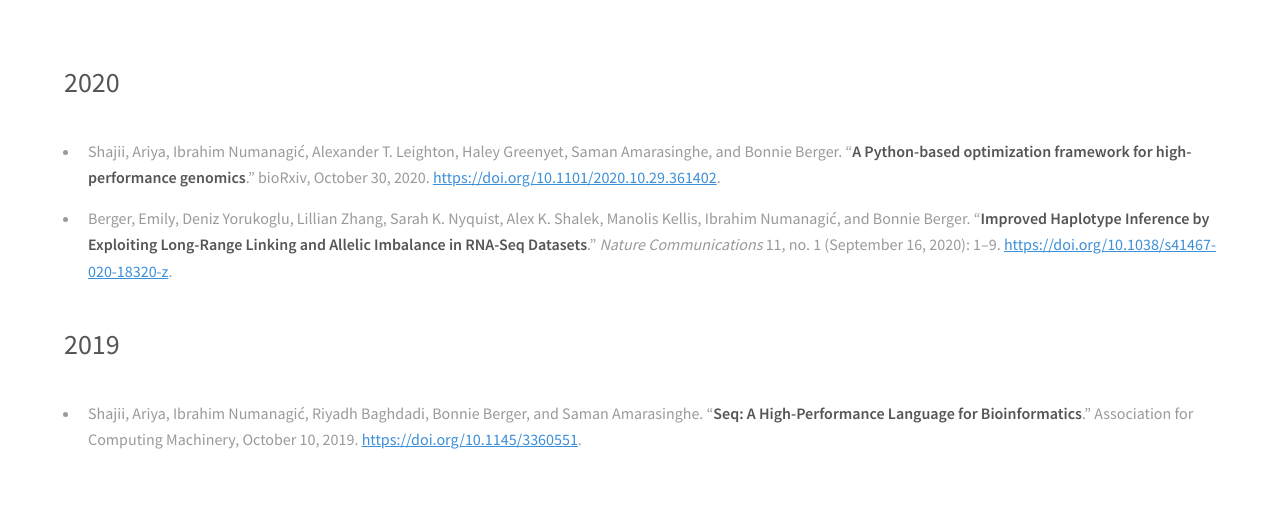
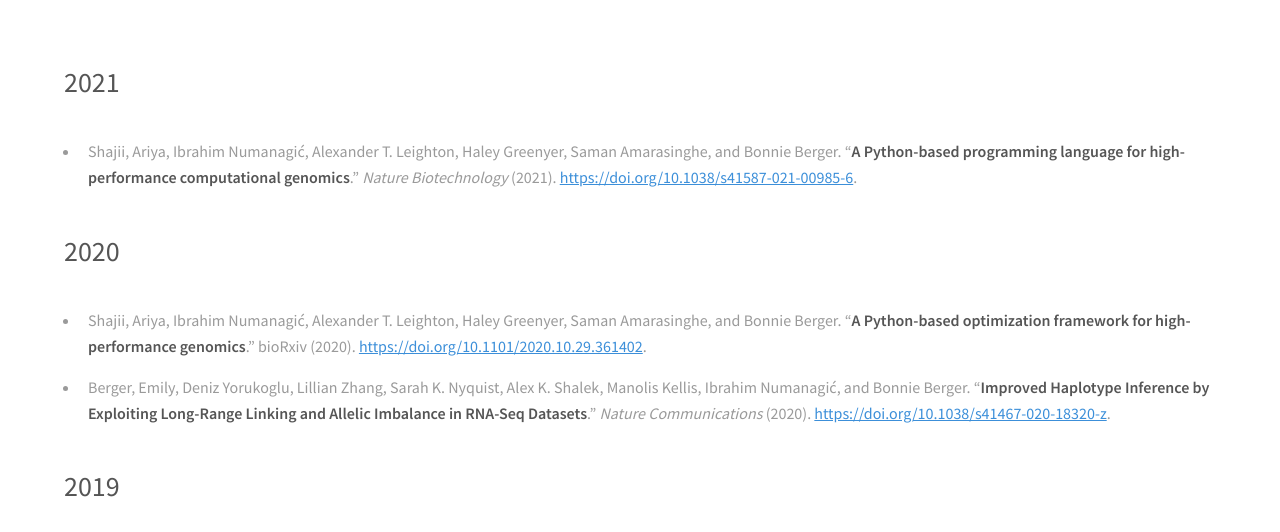
Before and after one commit to seq-lang/seq-lang.org, a plain HTML site: page publications.html in a window 1280 px wide. Shown: the part 209-741 px from the top of the page. Drawn offline with Linux system fonts and the light colour scheme.

Commit message:
Update publications.html

```diff
--- a/publications.html
+++ b/publications.html
@@ -48,19 +48,25 @@
                         <h2>Publications</h2>
                     </header>
                     <div class="pubs">
+                        <h3>2021</h3>
+                        <ul>
+                            <li>
+                                Shajii, Ariya, Ibrahim Numanagić, Alexander T. Leighton, Haley Greenyer, Saman Amarasinghe, and Bonnie Berger. “<b>A Python-based programming language for high-performance computational genomics</b>.” <i>Nature Biotechnology</i> (2021). <a href="https://doi.org/10.1038/s41587-021-00985-6">https://doi.org/10.1038/s41587-021-00985-6</a>.
+                            </li>
+                        </ul>
                         <h3>2020</h3>
                         <ul>
                             <li>
-                                Shajii, Ariya, Ibrahim Numanagić, Alexander T. Leighton, Haley Greenyet, Saman Amarasinghe, and Bonnie Berger. “<b>A Python-based optimization framework for high-performance genomics</b>.” bioRxiv, October 30, 2020. <a href="https://doi.org/10.1101/2020.10.29.361402">https://doi.org/10.1101/2020.10.29.361402</a>.
+                                Shajii, Ariya, Ibrahim Numanagić, Alexander T. Leighton, Haley Greenyer, Saman Amarasinghe, and Bonnie Berger. “<b>A Python-based optimization framework for high-performance genomics</b>.” bioRxiv (2020). <a href="https://doi.org/10.1101/2020.10.29.361402">https://doi.org/10.1101/2020.10.29.361402</a>.
                             </li>
                             <li>
-                                Berger, Emily, Deniz Yorukoglu, Lillian Zhang, Sarah K. Nyquist, Alex K. Shalek, Manolis Kellis, Ibrahim Numanagić, and Bonnie Berger. “<b>Improved Haplotype Inference by Exploiting Long-Range Linking and Allelic Imbalance in RNA-Seq Datasets</b>.” <i>Nature Communications</i> 11, no. 1 (September 16, 2020): 1–9. <a href="https://doi.org/10.1038/s41467-020-18320-z">https://doi.org/10.1038/s41467-020-18320-z</a>.
+                                Berger, Emily, Deniz Yorukoglu, Lillian Zhang, Sarah K. Nyquist, Alex K. Shalek, Manolis Kellis, Ibrahim Numanagić, and Bonnie Berger. “<b>Improved Haplotype Inference by Exploiting Long-Range Linking and Allelic Imbalance in RNA-Seq Datasets</b>.” <i>Nature Communications</i> (2020). <a href="https://doi.org/10.1038/s41467-020-18320-z">https://doi.org/10.1038/s41467-020-18320-z</a>.
                             </li>
                         </ul>
                         <h3>2019</h3>
                         <ul>
                             <li>
-                                Shajii, Ariya, Ibrahim Numanagić, Riyadh Baghdadi, Bonnie Berger, and Saman Amarasinghe. “<b>Seq: A High-Performance Language for Bioinformatics</b>.” Association for Computing Machinery, October 10, 2019. <a href="https://doi.org/10.1145/3360551">https://doi.org/10.1145/3360551</a>.
+                                Shajii, Ariya, Ibrahim Numanagić, Riyadh Baghdadi, Bonnie Berger, and Saman Amarasinghe. “<b>Seq: A High-Performance Language for Bioinformatics</b>.” OOPSLA (2019). <a href="https://doi.org/10.1145/3360551">https://doi.org/10.1145/3360551</a>.
                             </li>
                         </ul>
                     </div>
```
